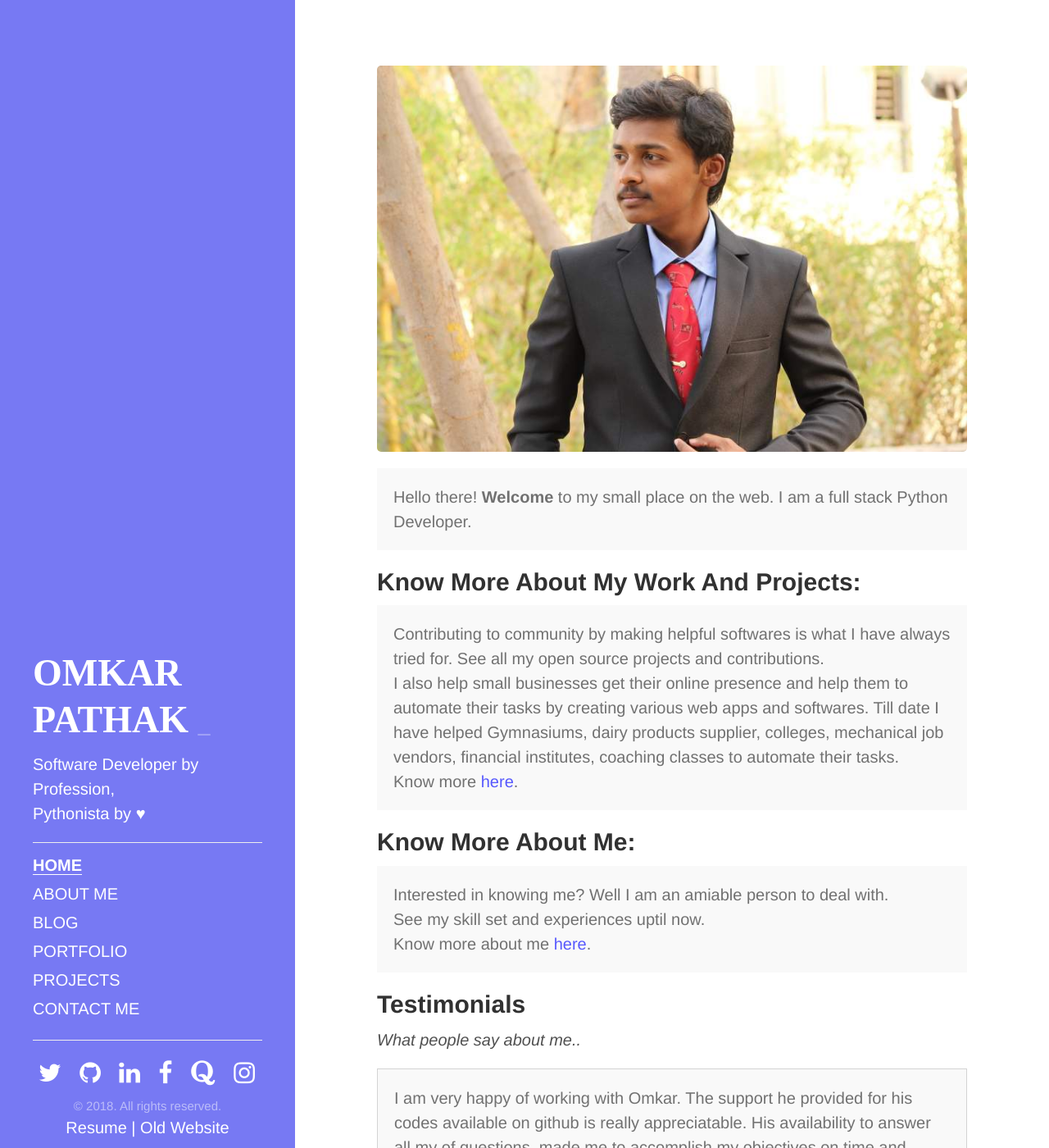
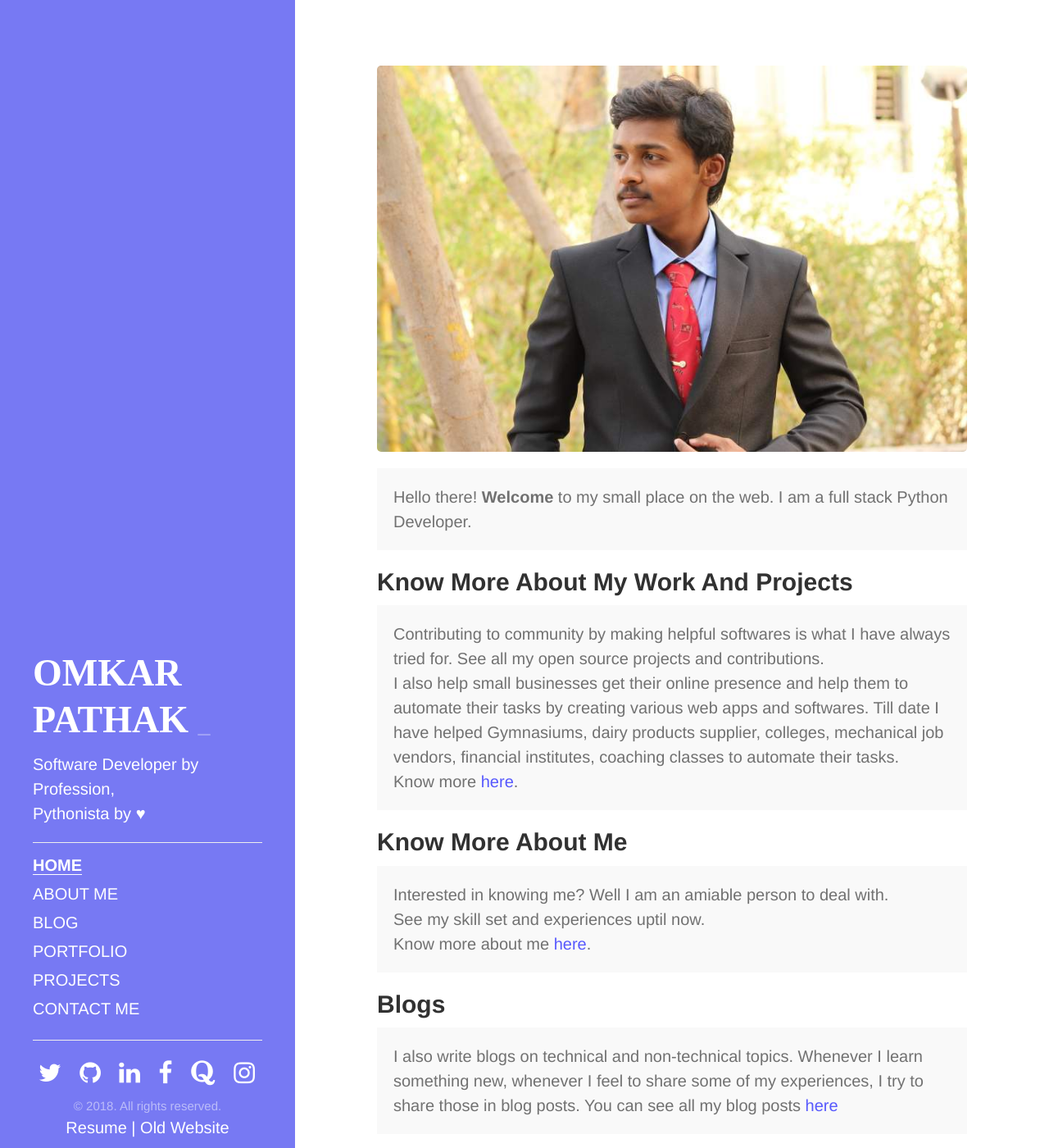
Before and after one commit to OmkarPathak/omkarpathak.github.io, a Jekyll site: the page built from index.html, in a window 1280 px wide and 1400 px high. Shown: the whole window at 82% size. Built offline with Jekyll 4.4.1, drawn with Linux system fonts in a browser that asks for light colours; some web fonts are replaced.

Commit message:
Added blog archive links

```diff
--- a/blog/index.html
+++ b/blog/index.html
@@ -61,6 +61,10 @@ description: I write blogs about my experiences with new technologies and softwa
 <hr>
 {% endfor %}
 
+<p class="message scroll-effect" style="text-align: center">
+  You can find all my blog posts <a href="/blog/archive/">here</a>
+</p>
+
 
 <!-- pagination -->
 {% if paginator.total_pages > 1 %}
--- a/index.html
+++ b/index.html
@@ -13,7 +13,7 @@ image: https://www.omkarpathak.in/public/img/about_me_4.jpg
   Hello there! <b>Welcome</b> to my small place on the web. I am a full stack Python Developer.
 </p>
 
-<h2>Know More About My Work And Projects: </h2>
+<h2>Know More About My Work And Projects</h2>
 <p class="message scroll-effect" style="margin-bottom: 20px;">
     Contributing to community by making helpful softwares is what I have always tried for.
     See all my open source projects and contributions.<br />
@@ -25,11 +25,17 @@ image: https://www.omkarpathak.in/public/img/about_me_4.jpg
     Know more <a href="/projects/">here</a>.
 </p>
 
-<h2>Know More About Me: </h2>
+<h2>Know More About Me</h2>
 <p class="message scroll-effect" style="margin-bottom: 20px;">
     Interested in knowing me? Well I am an amiable person to deal with.<br />
     See my skill set and experiences uptil now.<br />
     Know more about me <a href="/about/">here</a>.
+</p>
+
+<h2>Blogs</h2>
+<p class="message scroll-effect" style="margin-bottom: 20px;">
+    I also write blogs on technical and non-technical topics. Whenever I learn something new, whenever I feel to share some of
+    my experiences, I try to share those in blog posts. You can see all my blog posts <a href="/blog/archive/">here</a>
 </p>
 
 <!-- <h2>Some Fun Facts about me: </h2>
```
Also changed, not shown: other parts of blog/index.html (+1 -1 lines).
